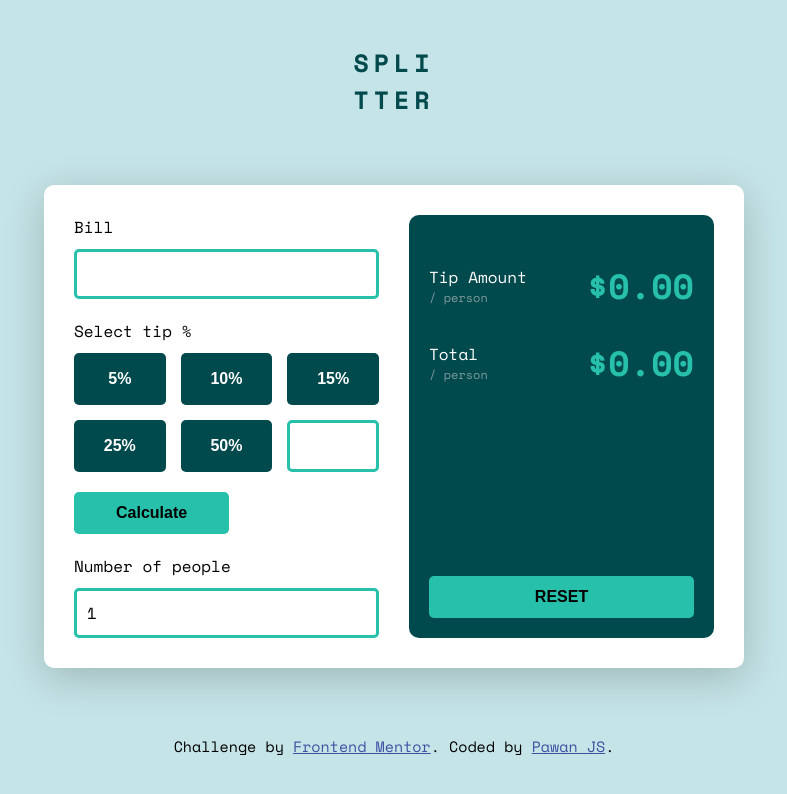
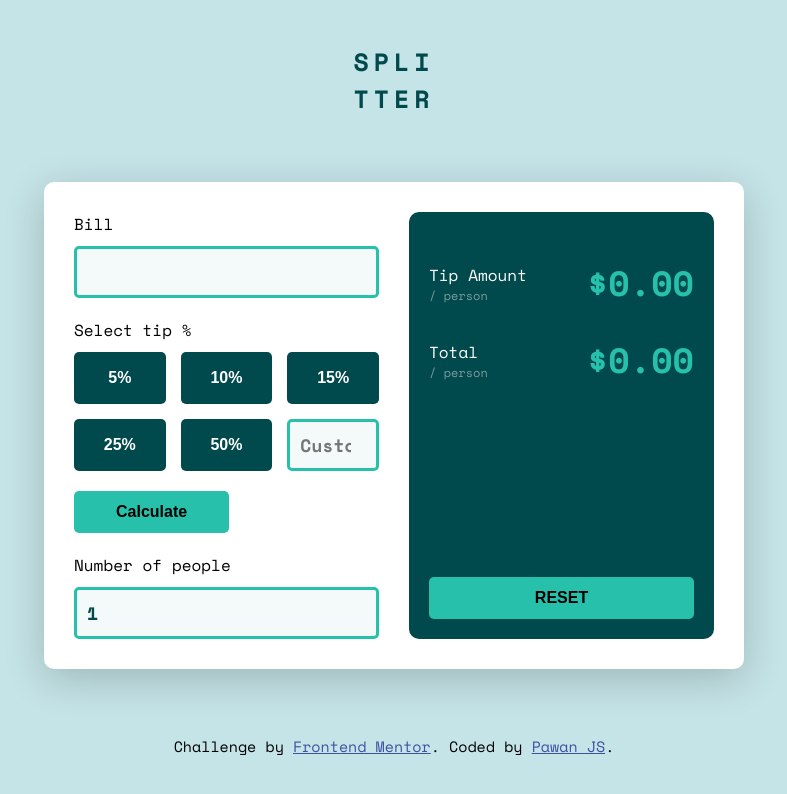
Before and after one commit to PawanJS/tip-calculator, a plain HTML site: page index.html in a window 1280 px wide. Shown: the whole page, without its empty margins (246-1033 px from the left). Drawn offline with nearby package versions, Linux system fonts and the light colour scheme.

Commit message:
added design changes and landmark changes

```diff
--- a/css/style.css
+++ b/css/style.css
@@ -165,10 +165,12 @@ input {
   padding: 1rem;
   border-radius: 0.5rem;
   font-family: inherit;
-  font-size: 1.6rem;
+  font-size: 1.8rem;
+  font-weight: 700;
+  color: hsl(183, 100%, 15%);
   border: solid 3px hsl(172, 67%, 45%);
   outline: none;
-  /* width: 100%; */
+  background: hsl(189, 41%, 97%);
 }
 
 /** Attribution */
--- a/index.html
+++ b/index.html
@@ -26,7 +26,7 @@
   </head>
   <body>
     <h1 class="heading-1"><span>SPLI</span><span>TTER</span></h1>
-    <div class="container">
+    <main class="container">
       <div class="left-column">
         <div class="bill-amount">
           <label for="bill-amount">Bill</label>
@@ -50,6 +50,7 @@
               min="0"
               id="select-tip"
               class="js-tip-percent"
+              placeholder="Custom"
             />
           </div>
           <button class="btn calculate-btn js-calculate-btn">Calculate</button>
@@ -81,7 +82,7 @@
         </div>
         <button class="btn reset-btn js-reset-btn">RESET</button>
       </div>
-    </div>
+    </main>
     <footer class="attribution">
       Challenge by
       <a href="https://www.frontendmentor.io?ref=challenge" target="_blank"
```
